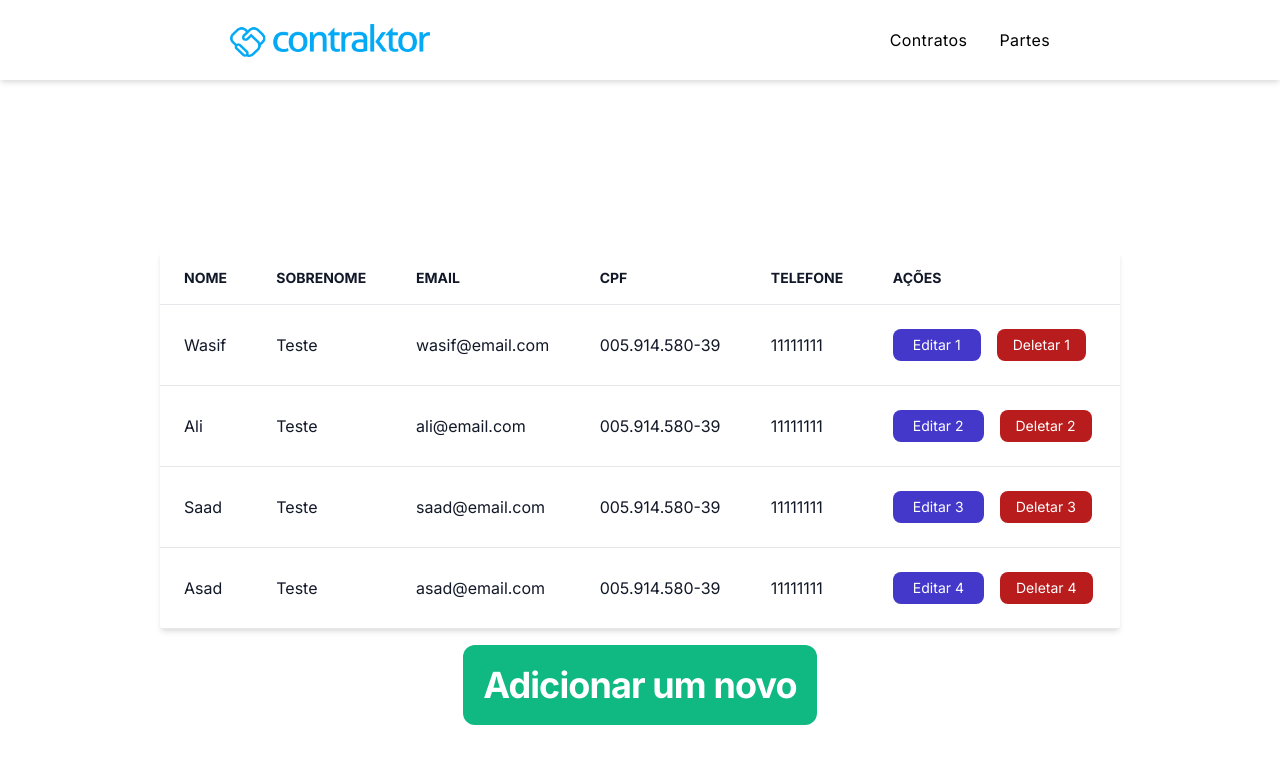
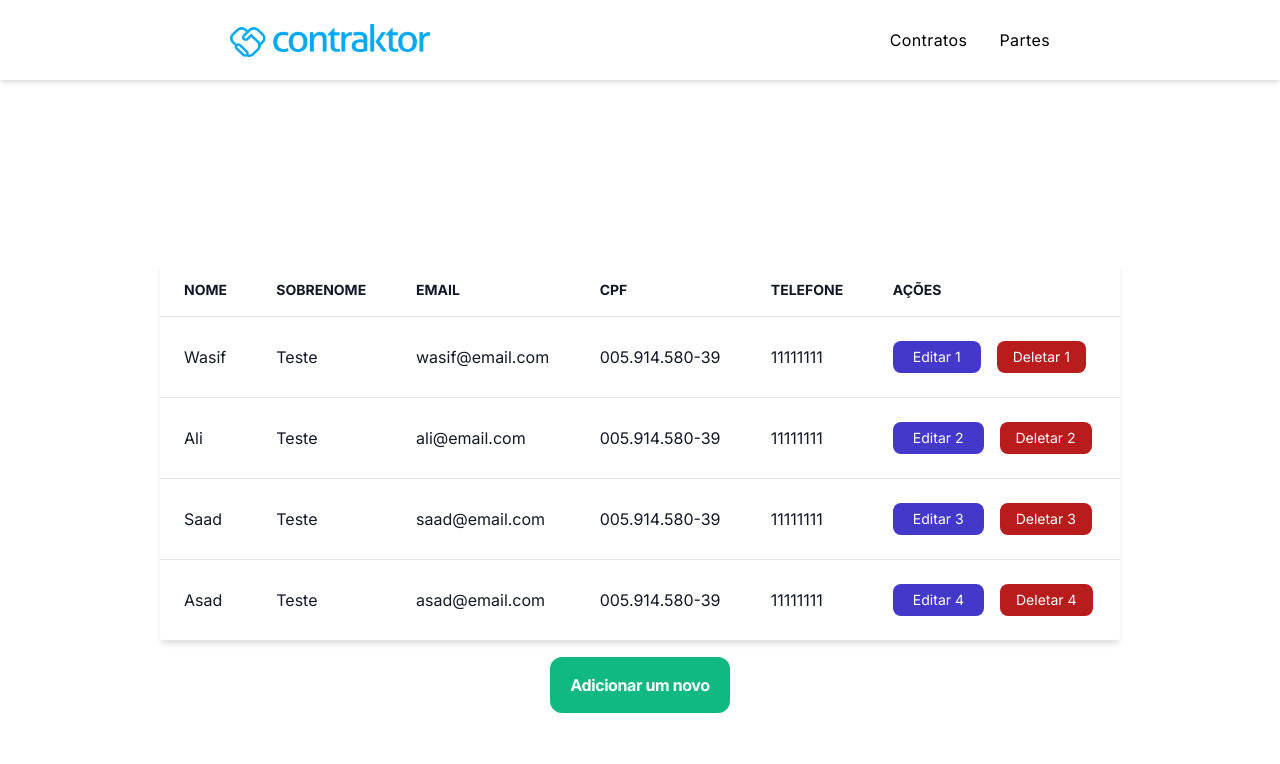
Before and after one commit to LuizHAP/contraktor-test-frontend, a Next.js app: page /partes in a window 1280 px wide. Shown: the top 764 px of the page. Built offline with nearby package versions, Linux system fonts and the light colour scheme.

Commit message:
fix(button size): fix button size on table pages

```diff
--- a/src/pages/contratos.tsx
+++ b/src/pages/contratos.tsx
@@ -17,7 +17,7 @@ const Contratos: React.FC = () => {
   return (
     <Layout title="Contratos - Contraktor">
       <TableContracts data={contracts} />
-      <Button href="/contratos/novo" text="Adicionar um novo" textSize={4} />
+      <Button href="/contratos/novo" text="Adicionar um novo" textSize={1} />
     </Layout>
   )
 }
--- a/src/pages/partes.tsx
+++ b/src/pages/partes.tsx
@@ -42,7 +42,7 @@ const Partes: React.FC = () => {
   return (
     <Layout title="Partes - Contraktor">
       <TableParties data={parties} />
-      <Button href="/partes/novo" text="Adicionar um novo" textSize={4} />
+      <Button href="/partes/novo" text="Adicionar um novo" textSize={1} />
     </Layout>
   )
 }
```
